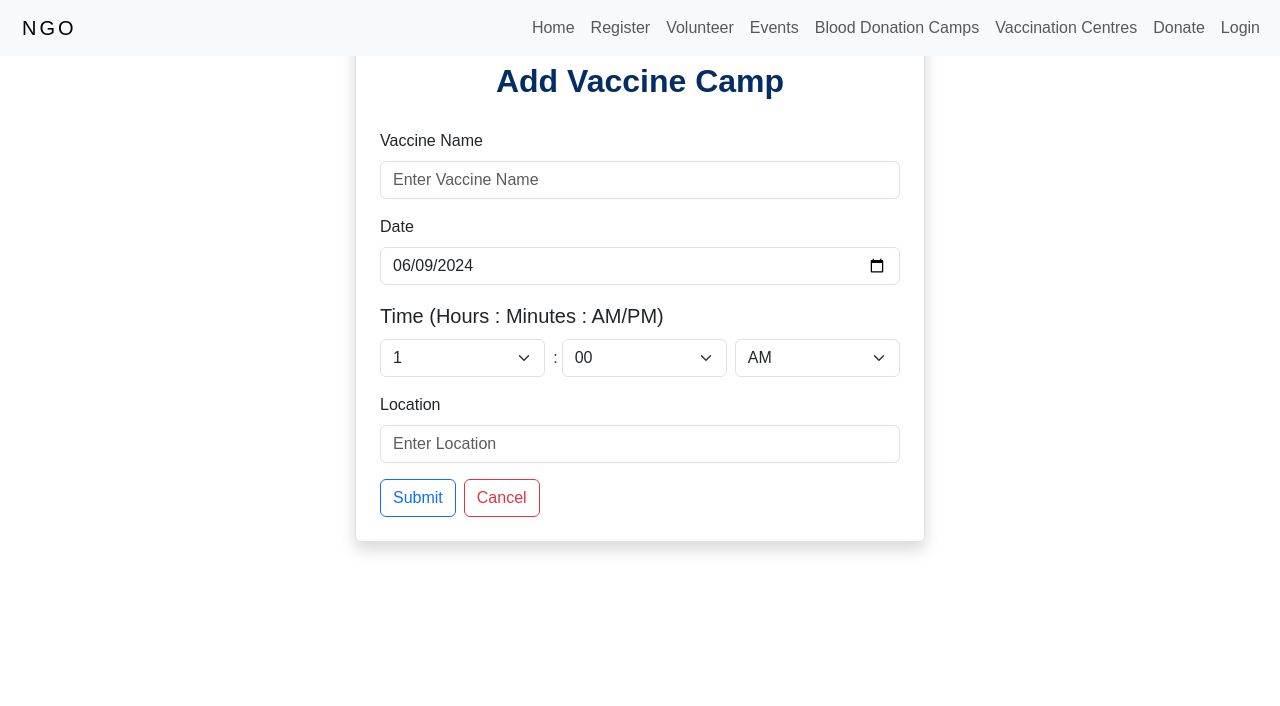
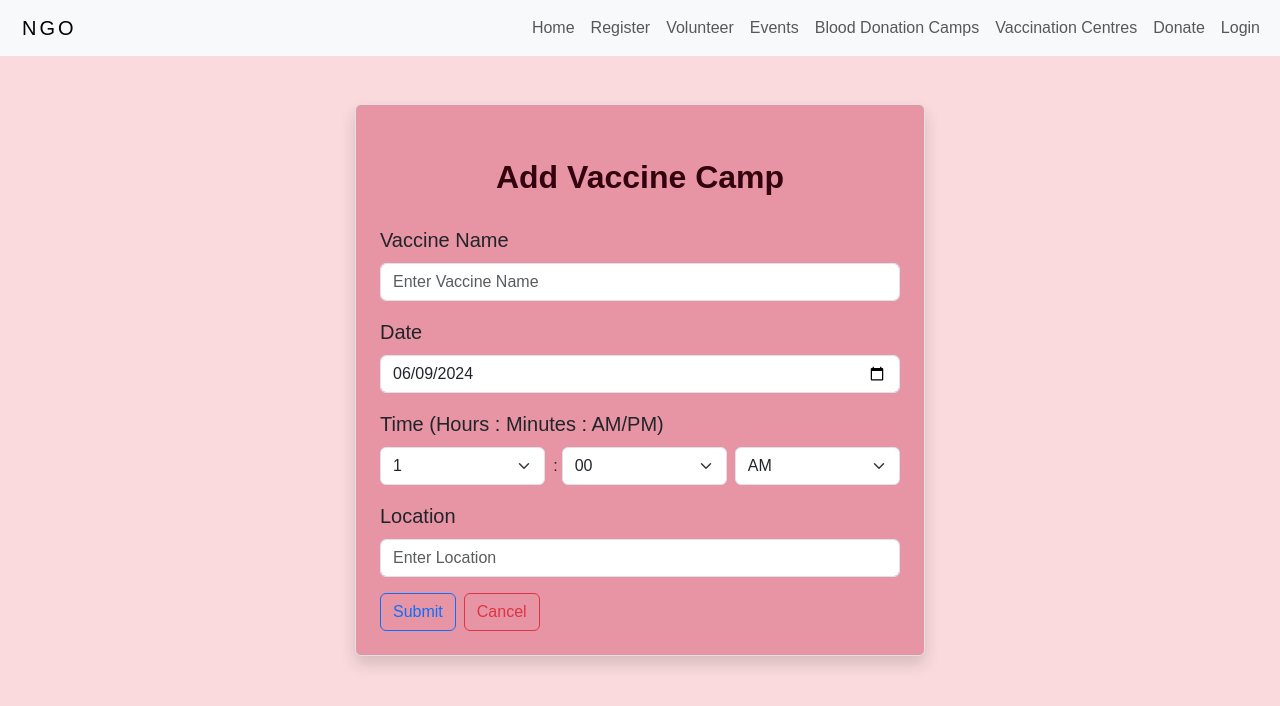
Before and after one commit to Soumyaneelakari1/SocialWellness, a React (Create React App) app in the folder ngo-frontend/: page /addvaccine in a window 1280 px wide. Shown: the top 706 px of the page. Built offline with nearby package versions, Linux system fonts and the light colour scheme.

Commit message:
Added vaccinecamp css

```diff
--- /dev/null
+++ b/ngo-frontend/src/pages/VaccineCamp.css
@@ -0,0 +1,57 @@
+.logo {
+    max-width: 150px;
+    margin-bottom: 20px;
+}
+
+.vaccine-container {
+    /* background-color: #90e0ef; */
+    padding: 20px;
+    border-radius: 10px;
+}
+
+.addvaccine-form, .editvaccine-form{
+    background-color: #e794a4;
+}
+
+.addvaccine-page, .editvaccine-page{
+    background-color: #FADADD;
+    background-size: 'cover';
+    min-height: 100vh;
+}
+.vaccine-table {
+    /* background-color: #d5bfbf; */
+    width: 80vw;
+    margin: auto;
+}
+
+.vaccine-table-head th {
+    background-color: #c73d54;
+    color: white;
+}
+
+.vaccine-button {
+    border-color: #007bff;
+    color: white;
+}
+
+.vaccine-button2 {
+    border-color: #c20030;
+    color:#c20030
+}
+
+.vaccine-button.btn-primary {
+    background-color: #c20030;
+    border-color: #162c2f;
+}
+
+.vaccine-button.btn-danger {
+    background-color: #dc3545;
+    border-color: #dc3545;
+}
+
+.vaccine-heading {
+    font-family: 'Mukta', sans-serif;
+    color: #33000D;
+    font-weight: 700;
+    font-size: 40px;
+}
--- a/ngo-frontend/src/pages/VaccineCamp.js
+++ b/ngo-frontend/src/pages/VaccineCamp.js
@@ -2,6 +2,7 @@ import React, { useEffect, useState, useContext } from 'react'
 import { Link, useParams } from 'react-router-dom';
 import axios from "axios";
 import AuthContext from '../AuthContext';
+import './VaccineCamp.css';
 
 export default function VaccineCamp() {
   const [camps, setCamps] = useState([]);
@@ -34,25 +35,28 @@ export default function VaccineCamp() {
     loadCamps();
   }
   return (
-    <div className="container">
-      <h2 className='my-3'>Vaccination Centres</h2>
-      <div className="py-4">
-        <table className="table border shadow">
-          <thead>
+    <div className="vaccine-container container-fluid p-0" style={{ backgroundImage: `url(${vaccine1})`, backgroundSize: 'cover', backgroundPosition: 'center', minHeight: '100vh' }}>
+      <div className="overlay"></div>
+      <div className="text-center">
+        {/* <img src="logo.png" alt="Logo" className="logo" /> Add your logo image */}
+        <h2 className="vaccine-heading my-1 mt-5 pt-5">Vaccination Centers</h2>
+      </div>
+      <div className="vaccine-table py-4">
+        <table className="table table-hover table-striped border shadow">
+          <thead className="vaccine-table-head">
             <tr>
               <th scope="col">S.N</th>
               <th scope="col">Vaccine Name</th>
               <th scope="col">Date</th>
               <th scope="col">Time</th>
               <th scope="col">Venue</th>
+              <th scope="col">Actions</th>
             </tr>
           </thead>
           <tbody>
             {camps.map((camp, index) => (
-              <tr>
-                <th scope="row" key={index}>
-                  {index + 1}
-                </th>
+              <tr key={camp.id}>
+                <th scope="row">{index + 1}</th>
                 <td>{camp.vaccine}</td>
                 <td>{camp.vdate}</td>
                 <td>{camp.vtime}</td>
@@ -60,16 +64,10 @@ export default function VaccineCamp() {
                 <td>
                 {userRole === 'admin' && (
                     <>
-                  <Link
-                    className="btn btn-outline-primary mx-2"
-                    to={`/editVaccine/${camp.id}`}
-                  >
+                  <Link className="vaccine-button2 btn mx-2" to={`/editVaccine/${camp.id}`}>
                     Edit
                   </Link>
-                  <button
-                    className="btn btn-danger mx-2"
-                    onClick={() => deleteCamp(camp.id)}
-                  >
+                  <button className="vaccine-button2 btn mx-2" onClick={() => deleteCamp(camp.id)}>
                     Delete
                   </button>
                   </>
@@ -80,8 +78,11 @@ export default function VaccineCamp() {
           </tbody>
         </table>
       </div>
-      <Link className='btn btn-primary' to='/addvaccine'>Add Vaccination Camp</Link>
+      <div className="d-flex justify-content-center my-3">
+        <Link className="vaccine-button btn btn-primary" to="/addvaccine">
+          Add Vaccination Camp
+        </Link>
+      </div>
     </div>
-
-  )
+  );
 }
--- a/ngo-frontend/src/vaccineCamp/AddVaccine.js
+++ b/ngo-frontend/src/vaccineCamp/AddVaccine.js
@@ -1,6 +1,7 @@
 import React, { useState } from 'react';
 import { Link, useNavigate } from 'react-router-dom';
 import axios from 'axios';
+import '../pages//VaccineCamp.css';
 
 export default function AddVaccine() {
     let navigate = useNavigate();
@@ -37,19 +38,20 @@ export default function AddVaccine() {
     };
 
     return (
-        <div className='container'>
+        <div className='addvaccine-page'>
+        <div className='vaccine-conatainer container mt-5 pt-5'>
             <div className='row'>
-                <div className='col-md-6 offset-md-3 border rounded p-4 mt-2 shadow'>
-                    <div className='text-center fs-2 my-20 fw-semibold text-primary-emphasis p-4 rounded'>Add Vaccine Camp</div>
+                <div className='addvaccine-form col-md-6 offset-md-3 border rounded p-4 mt-2 shadow'>
+                    <div className='vaccine-heading text-center fs-2 my-20 fw-semibold p-4 rounded'>Add Vaccine Camp</div>
 
                     <form onSubmit={(e) => onSubmit(e)}>
                         <div className='mb-3'>
-                            <label htmlFor='vaccine' className='form-label'>Vaccine Name</label>
+                            <label htmlFor='vaccine' className='form-label fs-5'>Vaccine Name</label>
                             <input type={"text"} className='form-control' placeholder='Enter Vaccine Name'
                                 name='vaccine' value={vaccine} onChange={(e) => onInputChange(e)} />
                         </div>
                         <div className='mb-3'>
-                            <label htmlFor='vdate' className='form-label'>Date</label>
+                            <label htmlFor='vdate' className='form-label fs-5'>Date</label>
                             <input type={"date"} className='form-control' placeholder='Select date'
                                 name="vdate" value={vdate} onChange={(e) => onInputChange(e)} />
                         </div>
@@ -95,7 +97,7 @@ export default function AddVaccine() {
                             </div>
                         </div>
                         <div className='mb-3'>
-                            <label htmlFor='vlocation' className='form-label'>Location</label>
+                            <label htmlFor='vlocation' className='form-label fs-5'>Location</label>
                             <input type={'text'} className='form-control' name='vlocation' placeholder='Enter Location'
                             value={vlocation} onChange={(e)=>onInputChange(e)}/>
                         </div>
@@ -105,5 +107,6 @@ export default function AddVaccine() {
                 </div>
             </div>
         </div>
+        </div>
     )
 }
--- a/ngo-frontend/src/vaccineCamp/EditVaccine.js
+++ b/ngo-frontend/src/vaccineCamp/EditVaccine.js
@@ -1,6 +1,7 @@
 import axios from "axios";
 import React, { useEffect, useState } from "react";
 import { Link, useNavigate, useParams } from "react-router-dom";
+import '../pages//VaccineCamp.css';
 
 export default function EditVaccine() {
   let navigate = useNavigate();
@@ -35,32 +36,33 @@ export default function EditVaccine() {
     setUser(result.data);
   };
   return (
-    <div className='container'>
+    <div className="editvaccine-page">
+    <div className='vaccine-container container mt-5 pt-5'>
       <div className='row'>
-        <div className="col-md-6 offset-md-3 border rounded p-4 mt-2 shadow">
+        <div className="editvaccine-form col-md-6 offset-md-3 border rounded p-4 mt-2 shadow">
 
-          <div className='text center'>Add Vaccine Camp</div>
+          <div className='vaccine-heading text-center fs-2 my-20 fw-semibold p-4 rounded'>Edit Vaccine Camp</div>
           <form onSubmit={(e) => onSubmit(e)}>
             <div className='mb-3'>
-              <label htmlFor='vaccine' className='form-label'>Vaccine</label>
+              <label htmlFor='vaccine' className='form-label fs-5'>Vaccine</label>
               <input type={"text"} className='form-control'
                 placeholder='Enter Vaccine name' name='vaccine' value={vaccine}
                 onChange={(e) => onInputChange(e)} />
             </div>
             <div className='mb-3'>
-              <label htmlFor='vdate' className='form-label'>Date</label>
+              <label htmlFor='vdate' className='form-label fs-5'>Date</label>
               <input type={"date"} className='form-control'
                 placeholder='Select Date' name='vdate' value={vdate}
                 onChange={(e) => onInputChange(e)} />
             </div>
             <div className='mb-3'>
-              <label htmlFor='vtime' className='form-label'>Time</label>
+              <label htmlFor='vtime' className='form-label fs-5'>Time</label>
               <input type={'text'} className='form-control'
                 placeholder='Enter time' name='vtime' value={vtime}
                 onChange={(e) => onInputChange(e)} />
             </div>
             <div className='mb-3'>
-              <label htmlFor='C' className='form-label'>Location</label>
+              <label htmlFor='C' className='form-label fs-5'>Location</label>
               <input type={'text'} className='form-control'
                 placeholder='Enter venue' name='vlocation' value={vlocation}
                 onChange={(e) => onInputChange(e)} />
@@ -74,5 +76,6 @@ export default function EditVaccine() {
 
       </div>
     </div>
+    </div>
   )
 }
```
Also changed, not shown: ngo-frontend/src/images/vaccine.png (added).
